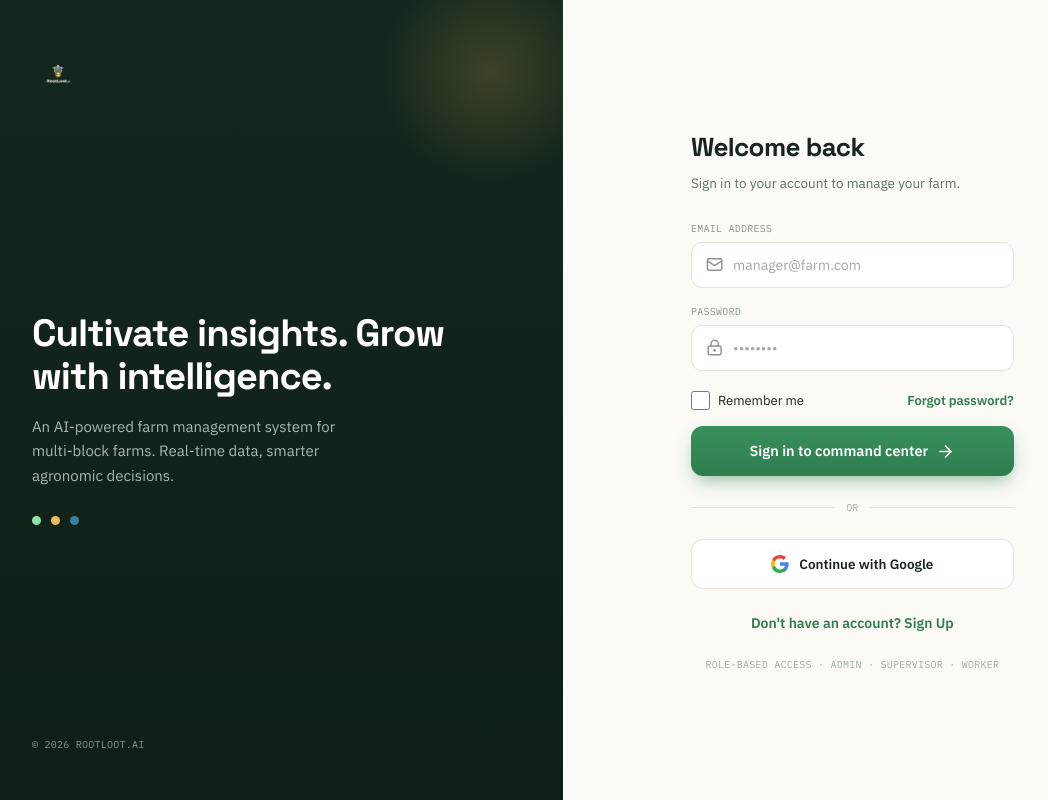
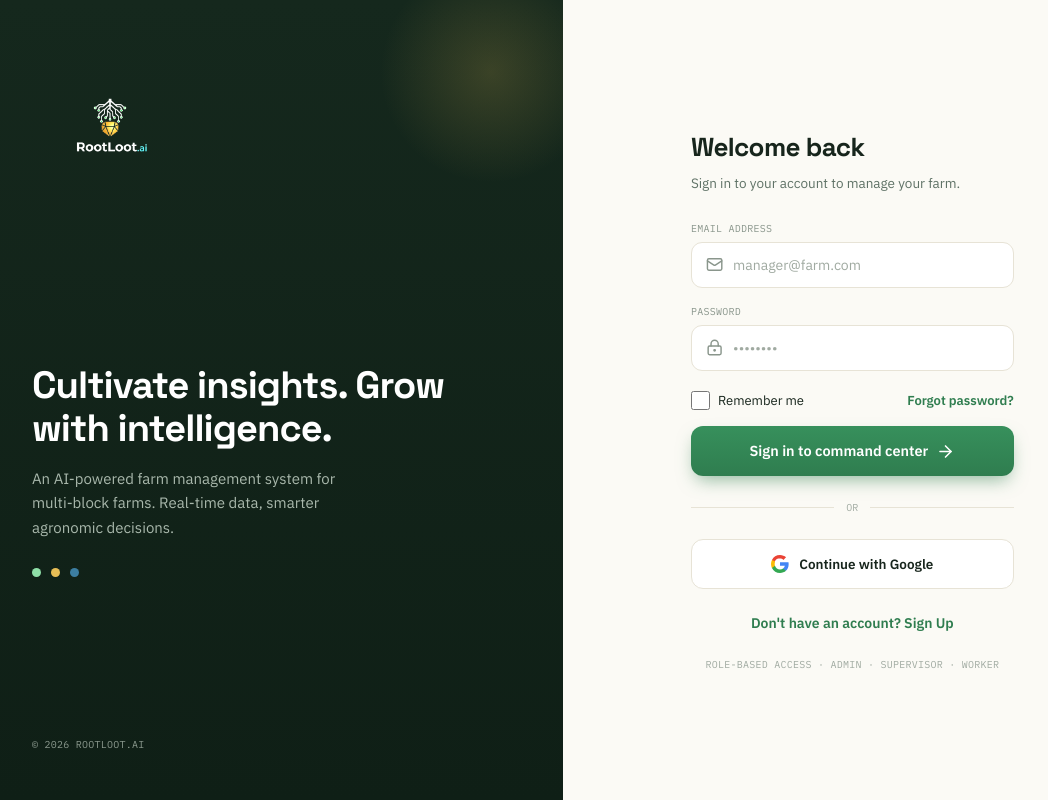
Before and after one commit to gharaybehm/NutJob, a Next.js app: page /login in a window 1280 px wide. Shown: the whole page, without its empty margins (16-1064 px from the left). Built offline with nearby package versions, Linux system fonts and the light colour scheme; no server answers.

Commit message:
fix: increase login page logo size 3x (52px -> 156px height)
Co-Authored-By: Claude Sonnet 4.6 <noreply@anthropic.com>

```diff
--- a/app/(auth)/login/page.tsx
+++ b/app/(auth)/login/page.tsx
@@ -34,7 +34,7 @@ export default async function LoginPage({
         />
 
         <div className="relative z-10">
-          <Image src="/logo-dark-transparent.png" alt={t('logoAlt')} width={220} height={70} className="h-[52px] w-auto object-contain mix-blend-screen brightness-125" unoptimized />
+          <Image src="/logo-dark-transparent.png" alt={t('logoAlt')} width={660} height={210} className="h-[156px] w-auto object-contain mix-blend-screen brightness-125" unoptimized />
         </div>
 
         <div className="relative z-10 max-w-lg">
```
